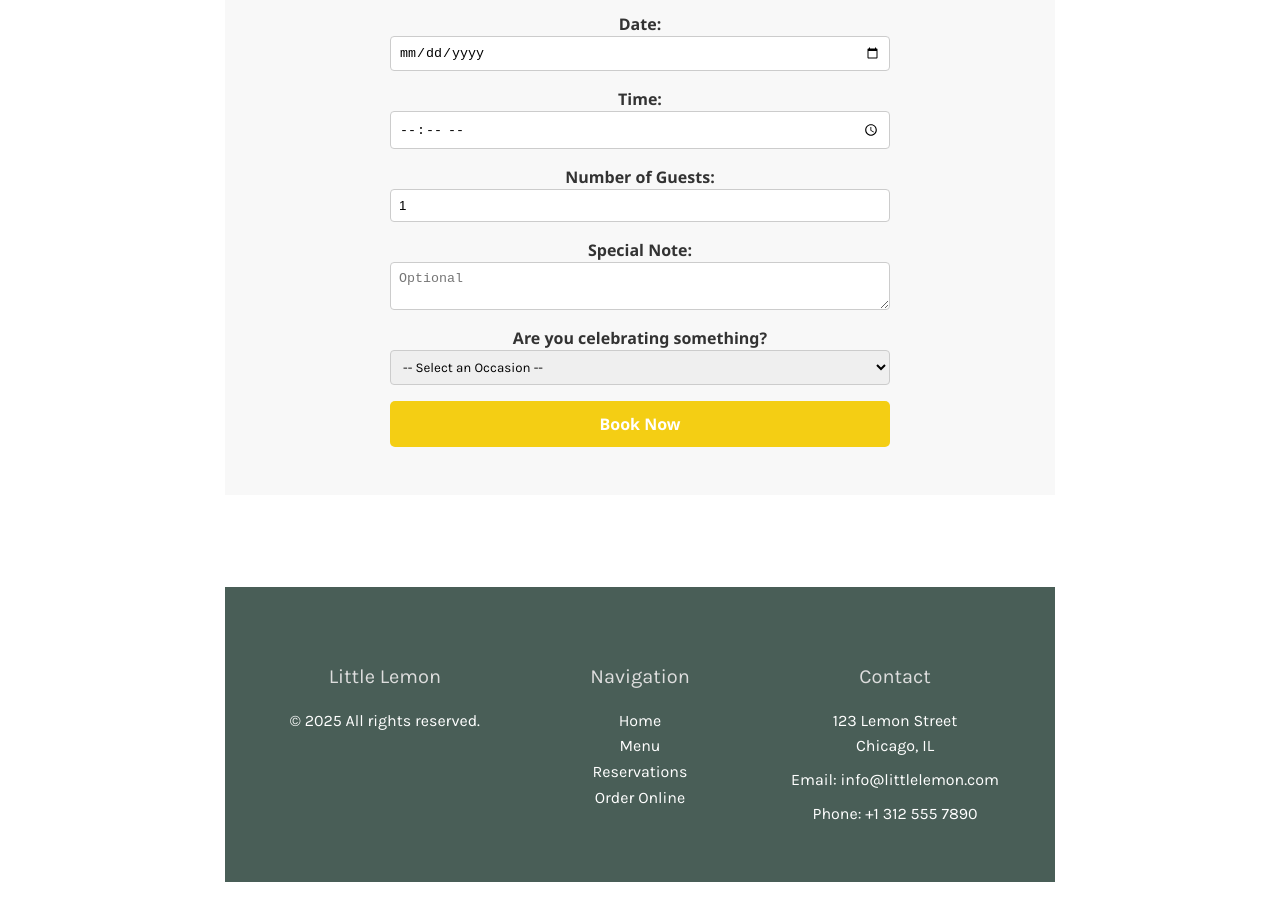
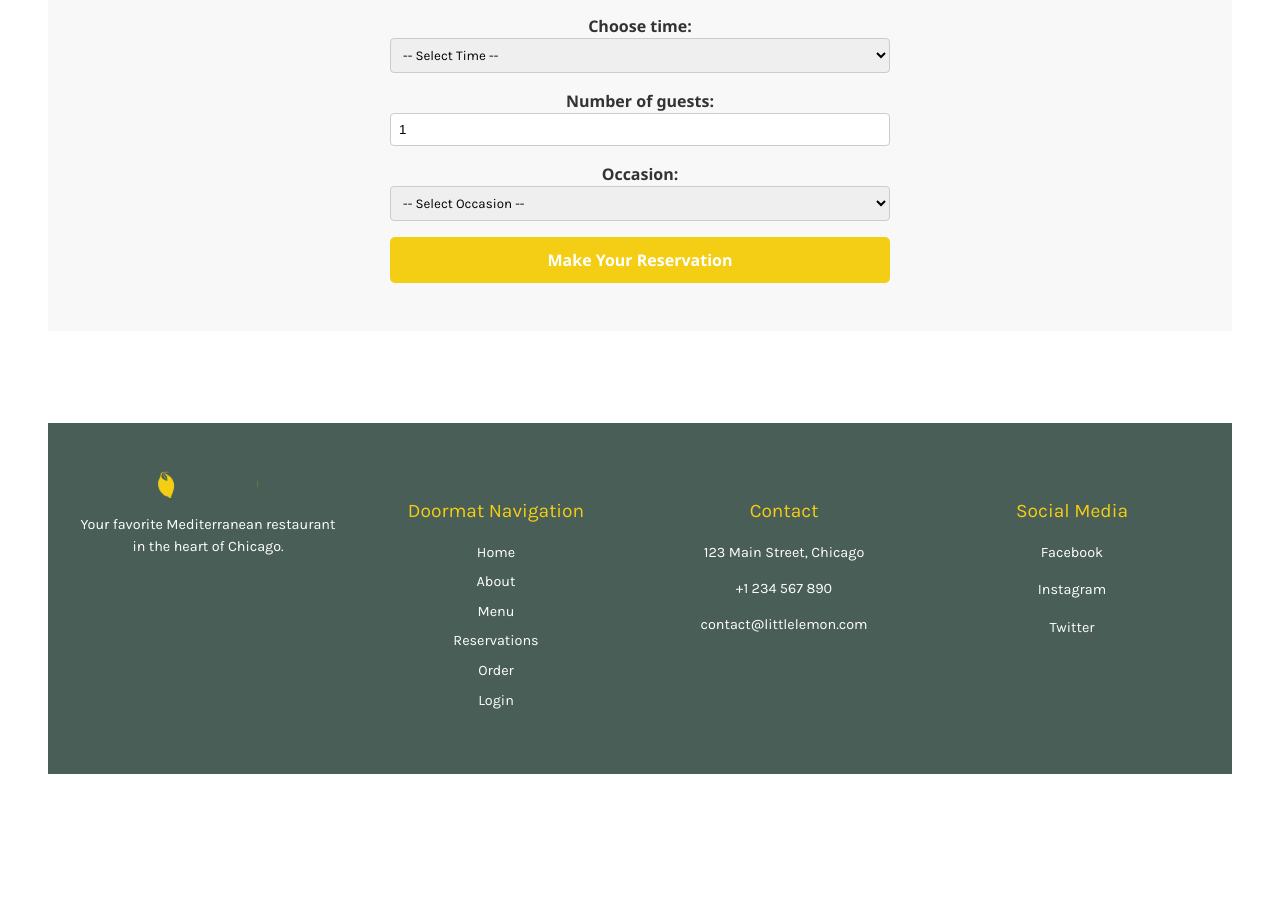
Before and after one commit to Tugba-Yilmaz/little-lemon-app, a React (Vite) app: page /booking in a window 1280 px wide. Shown: the part 358-1278 px from the top of the page. After the commit the page ends 1228 px from the top, so only its background shows below. Built offline with nearby package versions, Linux system fonts and the light colour scheme; a web font is replaced by a local one.

Commit message:
Implement reducer for availableTimes and finalize BookingPage form

```diff
--- a/src/App.jsx
+++ b/src/App.jsx
@@ -1,4 +1,4 @@
-import React from 'react';
+import React, { useReducer } from 'react';
 import { ToastContainer } from 'react-toastify';
 import 'react-toastify/dist/ReactToastify.css';
 import NavBar from './components/NavBar';
@@ -12,7 +12,23 @@ import Footer from './Footer';
 import './App.css';
 import { Routes, Route } from 'react-router-dom';
 
+// Booking saatlerini initialize eden fonksiyon
+const initializeTimes = () => {
+  return ['17:00', '18:00', '19:00', '20:00', '21:00', '22:00'];
+};
+
+// Reducer fonksiyonu: ileride tarih bazlı kontrol burada yapılabilir
+const updateTimes = (state, action) => {
+  if (action.type === 'update') {
+    // Simülasyon olarak aynı saatleri döndürüyoruz
+    return initializeTimes();
+  }
+  return state;
+};
+
 function App() {
+  const [availableTimes, dispatch] = useReducer(updateTimes, [], initializeTimes);
+
   return (
     <div className="container">
       <NavBar />
@@ -20,7 +36,7 @@ function App() {
         <Route path="/" element={<Homepage />} />
         <Route path="/about" element={<AboutPage />} />
         <Route path="/menu" element={<MenuPage />} />
-        <Route path="/booking" element={<BookingPage />} />
+        <Route path="/booking" element={<BookingPage availableTimes={availableTimes} dispatch={dispatch} />} />
         <Route path="/order" element={<OrderPage />} />
         <Route path="/login" element={<LoginPage />} />
       </Routes>
--- a/src/Footer.css
+++ b/src/Footer.css
@@ -1,51 +1,49 @@
 .footer {
   background-color: #495e57;
   color: white;
+  padding: 3rem 2rem;
+  font-family: 'Karla', sans-serif;
+}
+
+.footer-container {
   display: grid;
   grid-template-columns: repeat(auto-fit, minmax(220px, 1fr));
   gap: 2rem;
-  padding: 3rem;
-  font-family: 'Karla', sans-serif;
+  max-width: 1200px;
+  margin: 0 auto;
 }
 
-.footer-column h4 {
-  font-size: 20px;
+.footer-section h4 {
+  font-size: 1.2rem;
   margin-bottom: 1rem;
-  color: #ddd;
+  color: #f4ce14;
 }
 
-.footer-column p,
-.footer-column li,
-.footer-column a {
-  font-size: 16px;
-  line-height: 1.6;
+.footer-section ul {
+  list-style: none;
+  padding: 0;
+}
+
+.footer-section ul li {
+  margin-bottom: 0.5rem;
+}
+
+.footer-section ul li a {
   color: white;
   text-decoration: none;
 }
 
-.footer-column ul {
-  list-style: none;
-  padding: 0;
-  margin: 0;
+.footer-section ul li a:hover {
+  text-decoration: underline;
 }
 
-.footer-column li a:hover {
-  color: #ee9972;
-}
-.footer-column p {
-  margin: 0.5rem 0;
+.footer-logo {
+  width: 100px;
+  margin-bottom: 1rem;
 }
 
-@media (max-width: 768px) {
-  .footer {
-    grid-template-columns: 1fr;
-    text-align: center;
-  }
-
-  .footer-column {
-    margin-bottom: 2rem;
-  }
-  .footer-column ul {
-    padding-left: 0;
-  }
+.social-links {
+  display: flex;
+  flex-direction: column;
+  gap: 0.5rem;
 }
--- a/src/Footer.jsx
+++ b/src/Footer.jsx
@@ -1,27 +1,51 @@
+// src/Footer.jsx
 import React from 'react';
+import { Link } from 'react-router-dom';
 import './Footer.css';
+import logo from './images/logo.svg'; // logo dosyan varsa
 
 function Footer() {
   return (
     <footer className="footer">
-      <div className="footer-column">
-        <h4>Little Lemon</h4>
-        <p>&copy; {new Date().getFullYear()} All rights reserved.</p>
-      </div>
-      <div className="footer-column">
-        <h4>Navigation</h4>
-        <ul>
-          <li><a href="#">Home</a></li>
-          <li><a href="#">Menu</a></li>
-          <li><a href="#">Reservations</a></li>
-          <li><a href="#">Order Online</a></li>
-        </ul>
-      </div>
-      <div className="footer-column">
-        <h4>Contact</h4>
-        <p>123 Lemon Street<br />Chicago, IL</p>
-        <p>Email: info@littlelemon.com</p>
-        <p>Phone: +1 312 555 7890</p>
+      <div className="footer-container">
+
+        {/* Logo ve açıklama */}
+        <div className="footer-section">
+          <img src={logo} alt="Little Lemon Logo" className="footer-logo" />
+          <p>Your favorite Mediterranean restaurant in the heart of Chicago.</p>
+        </div>
+
+        {/* Sayfa Linkleri */}
+        <div className="footer-section">
+          <h4>Doormat Navigation</h4>
+          <ul>
+            <li><Link to="/">Home</Link></li>
+            <li><Link to="/about">About</Link></li>
+            <li><Link to="/menu">Menu</Link></li>
+            <li><Link to="/booking">Reservations</Link></li>
+            <li><Link to="/order">Order</Link></li>
+            <li><Link to="/login">Login</Link></li>
+          </ul>
+        </div>
+
+        {/* İletişim */}
+        <div className="footer-section">
+          <h4>Contact</h4>
+          <p>123 Main Street, Chicago</p>
+          <p>+1 234 567 890</p>
+          <p>contact@littlelemon.com</p>
+        </div>
+
+        {/* Sosyal Medya */}
+        <div className="footer-section">
+          <h4>Social Media</h4>
+          <ul className="social-links">
+            <li><a href="#">Facebook</a></li>
+            <li><a href="#">Instagram</a></li>
+            <li><a href="#">Twitter</a></li>
+          </ul>
+        </div>
+
       </div>
     </footer>
   );
--- a/src/components/BookingPage.jsx
+++ b/src/components/BookingPage.jsx
@@ -1,16 +1,13 @@
 import React, { useState } from 'react';
 import { toast } from 'react-toastify';
-
 import '../MainContent.css';
 
-function BookingPage() {
+function BookingPage({ availableTimes, dispatch }) {
   const [formData, setFormData] = useState({
-    name: '',
     date: '',
     time: '',
     guests: 1,
-    note: '',
-    occasion: ''
+    occasion: '',
   });
 
   const [submitted, setSubmitted] = useState(false);
@@ -18,20 +15,21 @@ function BookingPage() {
 
   const handleChange = (e) => {
     const { name, value } = e.target;
-    setFormData(prev => ({ ...prev, [name]: value }));
+    setFormData((prev) => ({ ...prev, [name]: value }));
+
+    if (name === 'date') {
+      dispatch({ type: 'update', date: value });
+    }
   };
 
   const validate = () => {
     const newErrors = {};
-    const today = new Date().toISOString().split("T")[0];
-
-    if (!formData.name.trim()) newErrors.name = "Name is required.";
-    if (!formData.date) newErrors.date = "Date is required.";
-    else if (formData.date < today) newErrors.date = "Date cannot be in the past.";
-    if (!formData.time) newErrors.time = "Time is required.";
+    const today = new Date().toISOString().split('T')[0];
+    if (!formData.date) newErrors.date = 'Date is required';
+    else if (formData.date < today) newErrors.date = 'Date cannot be in the past';
+    if (!formData.time) newErrors.time = 'Time is required';
     if (formData.guests < 1 || formData.guests > 10)
-      newErrors.guests = "Guests must be between 1 and 10.";
-
+      newErrors.guests = 'Guests must be between 1 and 10';
     return newErrors;
   };
 
@@ -39,21 +37,16 @@ function BookingPage() {
     e.preventDefault();
     const validationErrors = validate();
     setErrors(validationErrors);
-
     if (Object.keys(validationErrors).length === 0) {
       setSubmitted(true);
-      console.log("Reservation confirmed ✅:", formData);
+      toast.success('Your reservation has been received 🎉');
+      console.log('Submitted:', formData);
 
-      toast.success("Your reservation has been received 🎉");
-
-      // reset form data
       setFormData({
-        name: '',
         date: '',
         time: '',
         guests: 1,
-        note: '',
-        occasion: ''
+        occasion: '',
       });
     }
   };
@@ -64,18 +57,7 @@ function BookingPage() {
       <form className="booking-form" onSubmit={handleSubmit}>
 
         <label>
-          Name:
-          <input
-            type="text"
-            name="name"
-            value={formData.name}
-            onChange={handleChange}
-          />
-          {errors.name && <span className="error">{errors.name}</span>}
-        </label>
-
-        <label>
-          Date:
+          Choose date:
           <input
             type="date"
             name="date"
@@ -86,18 +68,18 @@ function BookingPage() {
         </label>
 
         <label>
-          Time:
-          <input
-            type="time"
-            name="time"
-            value={formData.time}
-            onChange={handleChange}
-          />
+          Choose time:
+          <select name="time" value={formData.time} onChange={handleChange}>
+            <option value="">-- Select Time --</option>
+            {availableTimes.map((time, idx) => (
+              <option key={idx} value={time}>{time}</option>
+            ))}
+          </select>
           {errors.time && <span className="error">{errors.time}</span>}
         </label>
 
         <label>
-          Number of Guests:
+          Number of guests:
           <input
             type="number"
             name="guests"
@@ -110,22 +92,13 @@ function BookingPage() {
         </label>
 
         <label>
-          Special Note:
-          <textarea
-            name="note"
-            value={formData.note}
-            onChange={handleChange}
-            placeholder="Optional"
-          ></textarea>
-        </label>
-        <label>
-  Are you celebrating something?
+          Occasion:
           <select
             name="occasion"
             value={formData.occasion}
             onChange={handleChange}
           >
-    <option value="">-- Select an Occasion --</option>
+            <option value="">-- Select Occasion --</option>
             <option value="Birthday">Birthday</option>
             <option value="Anniversary">Anniversary</option>
             <option value="Business Meeting">Business Meeting</option>
@@ -133,11 +106,10 @@ function BookingPage() {
           </select>
         </label>
 
-
-        <button type="submit">Book Now</button>
+        <button type="submit">Make Your Reservation</button>
 
         {submitted && (
-          <p style={{ marginTop: "1rem", color: "green", fontWeight: "bold" }}>
+          <p style={{ marginTop: '1rem', color: 'green', fontWeight: 'bold' }}>
             Thank you! Your reservation has been received ✅
           </p>
         )}
--- a/src/components/CallToAction.jsx
+++ b/src/components/CallToAction.jsx
@@ -1,4 +1,5 @@
 import React from 'react';
+import { Link } from 'react-router-dom';
 import restaurantImage from '../images/restauranfood.jpg';
 import '../MainContent.css';
 
@@ -10,7 +11,9 @@ function CallToAction() {
         <h1>Little Lemon</h1>
         <p>Chicago</p>
         <p>Lorem ipsum dolor sit amet, consectetur adipiscing elit.</p>
+        <Link to="/booking">
         <button>Reserve a Table</button>
+        </Link>
       </div>
       <div className="hero-image">
         <img src={restaurantImage} alt="Restaurant view" />
--- a/src/main.jsx
+++ b/src/main.jsx
@@ -1,13 +1,13 @@
-import { StrictMode } from 'react';
+import React from 'react';
 import { createRoot } from 'react-dom/client';
 import { BrowserRouter } from 'react-router-dom';
 import App from './App.jsx';
 import './index.css';
 
 createRoot(document.getElementById('root')).render(
-  <StrictMode>
+  <React.StrictMode>
     <BrowserRouter>
       <App />
     </BrowserRouter>
-  </StrictMode>
+  </React.StrictMode>
 );
```
Lines whose indentation alone changed are shown as unchanged.
